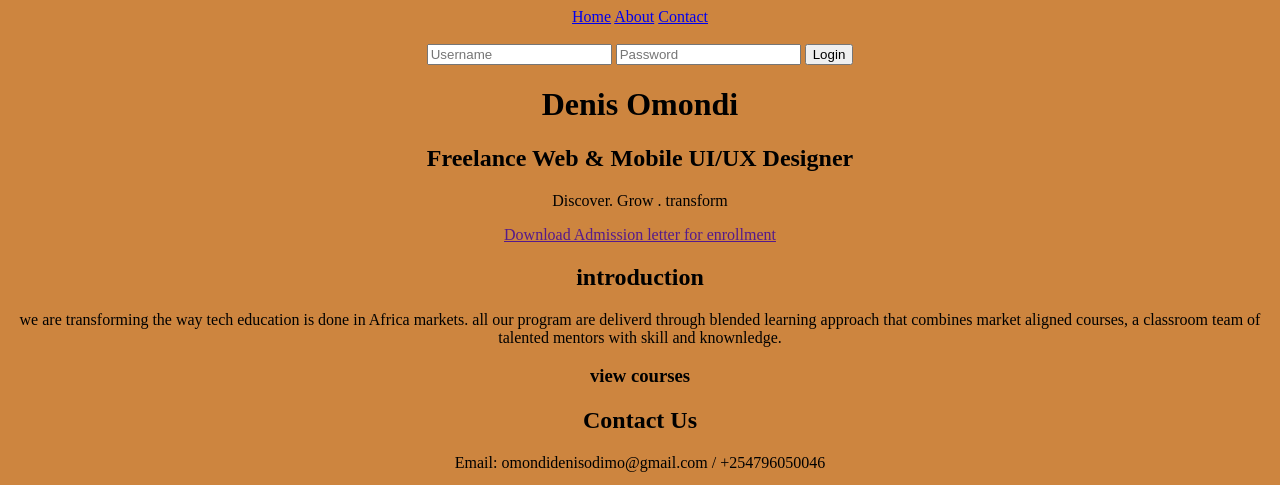
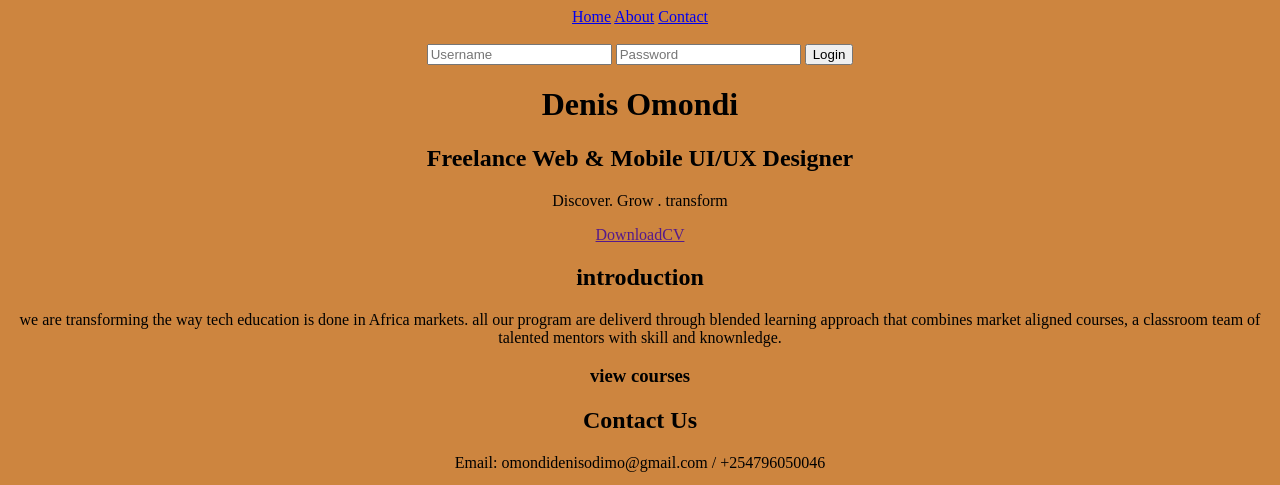
Before and after one commit to Denisomondi/personal-project, a plain HTML site: page index.html in a window 1280 px wide. Shown: the top 485 px of the page. Drawn offline with Linux system fonts and the light colour scheme.

Commit message:
Initial commit

```diff
--- a/index.html
+++ b/index.html
@@ -38,8 +38,8 @@
               <p></p>
 
               <a href="" class="main-btn">
-                <span class="btn-text">Download Admission letter</span>
-                <span class="btn-icon">for enrollment</span>
+                <span class="btn-text">DownloadCV</span>
+                <span class="btn-icon"></span>
               </a>
 
               <p></p>
```
